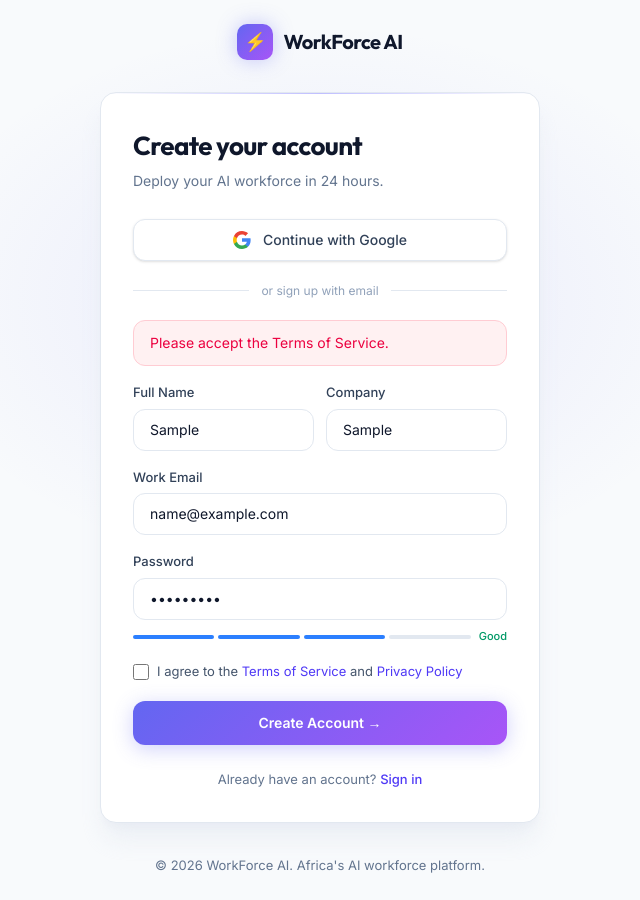
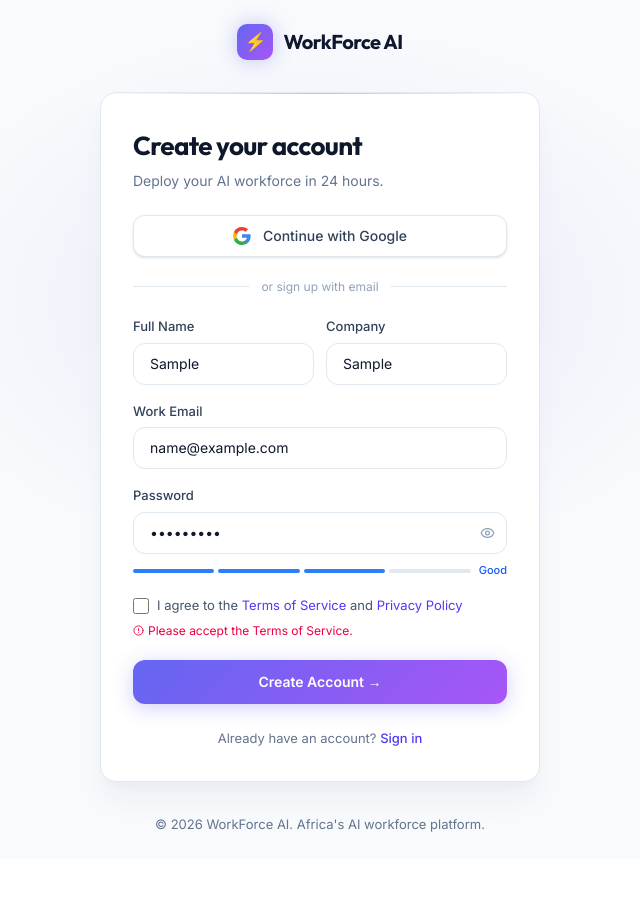
Before and after one commit to Pipe7-sudo/Agentic, a Next.js app in the folder frontend/: page /sign-up in a window 1280 px wide. Both pictures are taken after typing "Sample", "Sample", "name@example.com", "Sample123" into the empty fields and a click on the button "Create Account →". Shown: the whole page, without its empty margins (320-960 px from the left). After the commit the page ends 859 px from the top, so only its background shows below. Built offline with nearby package versions, Linux system fonts and the light colour scheme.

Commit message:
feat(sign-up): per-field validation on blur, terms error, redirect to /onboarding after success

```diff
--- a/frontend/src/app/(auth)/sign-up/page.tsx
+++ b/frontend/src/app/(auth)/sign-up/page.tsx
@@ -2,9 +2,11 @@
 import { useState } from 'react';
 import Link from 'next/link';
 import { useRouter } from 'next/navigation';
+import { Eye, EyeOff, AlertCircle } from 'lucide-react';
 
 const strengthLabels = ['', 'Weak', 'Fair', 'Good', 'Strong'];
 const strengthColors = ['', 'bg-rose-500', 'bg-amber-400', 'bg-blue-500', 'bg-emerald-500'];
+const strengthText   = ['', 'text-rose-600 dark:text-rose-400', 'text-amber-600 dark:text-amber-400', 'text-blue-600 dark:text-blue-400', 'text-emerald-600 dark:text-emerald-400'];
 
 function getStrength(pw: string): number {
   let score = 0;
@@ -14,35 +16,73 @@
   if (/[^A-Za-z0-9]/.test(pw)) score++;
   return score;
 }
+function isValidEmail(e: string) { return /^[^\s@]+@[^\s@]+\.[^\s@]+$/.test(e); }
+
+type Fields = 'name' | 'email' | 'company' | 'password';
 
 export default function SignUpPage() {
   const router = useRouter();
-  const [form, setForm] = useState({ name: '', email: '', company: '', password: '' });
-  const [agreed, setAgreed] = useState(false);
+  const [form,    setForm]    = useState({ name: '', email: '', company: '', password: '' });
+  const [showPw,  setShowPw]  = useState(false);
+  const [agreed,  setAgreed]  = useState(false);
   const [loading, setLoading] = useState(false);
-  const [error, setError] = useState('');
+  const [touched, setTouched] = useState<Partial<Record<Fields, boolean>>>({});
+  const [errors,  setErrors]  = useState<Partial<Record<Fields | 'terms', string>>>({});
   const strength = getStrength(form.password);
 
-  const set = (k: keyof typeof form) => (e: React.ChangeEvent<HTMLInputElement>) =>
-    setForm(prev => ({ ...prev, [k]: e.target.value }));
+  const set = (k: Fields) => (e: React.ChangeEvent<HTMLInputElement>) => {
+    const val = e.target.value;
+    setForm(prev => ({ ...prev, [k]: val }));
+    if (touched[k]) setErrors(er => ({ ...er, [k]: validate(k, val) }));
+  };
+
+  const validate = (k: Fields, val: string): string | undefined => {
+    if (k === 'name')     return val.trim().length < 2 ? 'Full name is required' : undefined;
+    if (k === 'company')  return !val.trim() ? 'Company name is required' : undefined;
+    if (k === 'email')    return !val ? 'Email is required' : !isValidEmail(val) ? 'Enter a valid email address' : undefined;
+    if (k === 'password') return !val ? 'Password is required' : val.length < 8 ? 'Password must be at least 8 characters' : undefined;
+  };
+
+  const handleBlur = (k: Fields) => {
+    setTouched(t => ({ ...t, [k]: true }));
+    setErrors(e => ({ ...e, [k]: validate(k, form[k]) }));
+  };
 
   const handleSubmit = async (e: React.FormEvent) => {
     e.preventDefault();
-    setError('');
-    if (!form.name || !form.email || !form.company || !form.password) {
-      setError('Please fill in all fields.'); return;
-    }
-    if (!agreed) { setError('Please accept the Terms of Service.'); return; }
-    if (strength < 2) { setError('Please choose a stronger password.'); return; }
+    const fields: Fields[] = ['name', 'email', 'company', 'password'];
+    const newErrors: typeof errors = {};
+    fields.forEach(k => { const err = validate(k, form[k]); if (err) newErrors[k] = err; });
+    if (!agreed) newErrors.terms = 'Please accept the Terms of Service.';
+    setTouched({ name: true, email: true, company: true, password: true });
+    setErrors(newErrors);
+    if (Object.keys(newErrors).length > 0) return;
+
     setLoading(true);
     await new Promise(r => setTimeout(r, 1200));
     localStorage.setItem('wf_session', JSON.stringify({ email: form.email, name: form.name }));
-    router.push('/dashboard');
+    // Mark as new user → send to onboarding
+    localStorage.setItem('wf_onboarding', '1');
+    router.push('/onboarding');
   };
+
+  const fieldClass = (k: Fields) =>
+    `w-full px-4 py-2.5 rounded-xl border text-sm text-slate-900 dark:text-white placeholder:text-slate-400 dark:placeholder:text-slate-600 focus:outline-none focus:ring-2 transition-all bg-white dark:bg-white/[0.03] ${
+      touched[k] && errors[k]
+        ? 'border-rose-400 dark:border-rose-500/50 focus:ring-rose-500/30'
+        : 'border-slate-200 dark:border-white/[0.07] focus:ring-indigo-500/50 focus:border-indigo-400 dark:focus:border-indigo-500'
+    }`;
+
+  const FieldError = ({ k }: { k: Fields }) =>
+    touched[k] && errors[k] ? (
+      <p className="flex items-center gap-1 mt-1.5 text-[12px] text-rose-600 dark:text-rose-400">
+        <AlertCircle size={11} /> {errors[k]}
+      </p>
+    ) : null;
 
   return (
     <>
-      <div className="mb-7">
+      <div className="mb-6">
         <h1 className="font-['Outfit'] text-[26px] font-bold text-slate-900 dark:text-white tracking-tight mb-1">Create your account</h1>
         <p className="text-sm text-slate-500 dark:text-slate-400">Deploy your AI workforce in 24 hours.</p>
       </div>
@@ -64,31 +104,40 @@
         <div className="flex-1 h-px bg-slate-200 dark:bg-white/[0.07]" />
       </div>
 
-      <form onSubmit={handleSubmit} className="flex flex-col gap-4">
-        {error && (
-          <div className="bg-rose-50 dark:bg-rose-500/10 border border-rose-200 dark:border-rose-500/20 text-rose-600 dark:text-rose-400 text-sm px-4 py-3 rounded-xl">{error}</div>
-        )}
+      <form onSubmit={handleSubmit} className="flex flex-col gap-4" noValidate>
         <div className="grid grid-cols-2 gap-3">
           <div>
             <label className="block text-[13px] font-medium text-slate-700 dark:text-slate-300 mb-1.5">Full Name</label>
-            <input type="text" value={form.name} onChange={set('name')} placeholder="Ada Okafor"
-              className="w-full px-4 py-2.5 rounded-xl border border-slate-200 dark:border-white/[0.07] bg-white dark:bg-white/[0.03] text-slate-900 dark:text-white text-sm placeholder:text-slate-400 dark:placeholder:text-slate-600 focus:outline-none focus:ring-2 focus:ring-indigo-500/50 focus:border-indigo-400 transition-all" />
+            <input type="text" value={form.name} onChange={set('name')} onBlur={() => handleBlur('name')}
+              placeholder="Ada Okafor" className={fieldClass('name')} />
+            <FieldError k="name" />
           </div>
           <div>
             <label className="block text-[13px] font-medium text-slate-700 dark:text-slate-300 mb-1.5">Company</label>
-            <input type="text" value={form.company} onChange={set('company')} placeholder="Acme Ltd."
-              className="w-full px-4 py-2.5 rounded-xl border border-slate-200 dark:border-white/[0.07] bg-white dark:bg-white/[0.03] text-slate-900 dark:text-white text-sm placeholder:text-slate-400 dark:placeholder:text-slate-600 focus:outline-none focus:ring-2 focus:ring-indigo-500/50 focus:border-indigo-400 transition-all" />
+            <input type="text" value={form.company} onChange={set('company')} onBlur={() => handleBlur('company')}
+              placeholder="Acme Ltd." className={fieldClass('company')} />
+            <FieldError k="company" />
           </div>
         </div>
+
         <div>
           <label className="block text-[13px] font-medium text-slate-700 dark:text-slate-300 mb-1.5">Work Email</label>
-          <input type="email" value={form.email} onChange={set('email')} placeholder="you@company.com"
-            className="w-full px-4 py-2.5 rounded-xl border border-slate-200 dark:border-white/[0.07] bg-white dark:bg-white/[0.03] text-slate-900 dark:text-white text-sm placeholder:text-slate-400 dark:placeholder:text-slate-600 focus:outline-none focus:ring-2 focus:ring-indigo-500/50 focus:border-indigo-400 transition-all" />
+          <input type="email" value={form.email} onChange={set('email')} onBlur={() => handleBlur('email')}
+            placeholder="you@company.com" className={fieldClass('email')} />
+          <FieldError k="email" />
         </div>
+
         <div>
           <label className="block text-[13px] font-medium text-slate-700 dark:text-slate-300 mb-1.5">Password</label>
-          <input type="password" value={form.password} onChange={set('password')} placeholder="Min. 8 characters"
-            className="w-full px-4 py-2.5 rounded-xl border border-slate-200 dark:border-white/[0.07] bg-white dark:bg-white/[0.03] text-slate-900 dark:text-white text-sm placeholder:text-slate-400 dark:placeholder:text-slate-600 focus:outline-none focus:ring-2 focus:ring-indigo-500/50 focus:border-indigo-400 transition-all" />
+          <div className="relative">
+            <input type={showPw ? 'text' : 'password'} value={form.password} onChange={set('password')} onBlur={() => handleBlur('password')}
+              placeholder="Min. 8 characters" className={fieldClass('password') + ' pr-11'} />
+            <button type="button" onClick={() => setShowPw(s => !s)}
+              className="absolute right-3 top-1/2 -translate-y-1/2 text-slate-400 hover:text-slate-600 dark:hover:text-slate-300 transition-colors">
+              {showPw ? <EyeOff size={15} /> : <Eye size={15} />}
+            </button>
+          </div>
+          <FieldError k="password" />
           {form.password && (
             <div className="mt-2 flex items-center gap-2">
               <div className="flex gap-1 flex-1">
@@ -96,22 +145,27 @@
                   <div key={i} className={`h-1 flex-1 rounded-full transition-all ${strength >= i ? strengthColors[strength] : 'bg-slate-200 dark:bg-white/10'}`} />
                 ))}
               </div>
-              <span className={`text-[11px] font-medium ${strength >= 3 ? 'text-emerald-600 dark:text-emerald-400' : strength >= 2 ? 'text-blue-500' : 'text-amber-500'}`}>
-                {strengthLabels[strength]}
-              </span>
+              <span className={`text-[11px] font-medium ${strengthText[strength]}`}>{strengthLabels[strength]}</span>
             </div>
           )}
         </div>
-        <div className="flex items-start gap-2">
-          <input id="terms" type="checkbox" checked={agreed} onChange={e => setAgreed(e.target.checked)}
-            className="w-4 h-4 mt-0.5 rounded border-slate-300 dark:border-white/20 accent-indigo-600 shrink-0" />
-          <label htmlFor="terms" className="text-[13px] text-slate-600 dark:text-slate-400 leading-[1.5] cursor-pointer">
-            I agree to the{' '}
-            <a href="#" className="text-indigo-600 dark:text-indigo-400 hover:underline">Terms of Service</a>
-            {' '}and{' '}
-            <a href="#" className="text-indigo-600 dark:text-indigo-400 hover:underline">Privacy Policy</a>
-          </label>
+
+        <div>
+          <div className="flex items-start gap-2">
+            <input id="terms" type="checkbox" checked={agreed} onChange={e => { setAgreed(e.target.checked); if (errors.terms) setErrors(er => ({ ...er, terms: undefined })); }}
+              className="w-4 h-4 mt-0.5 rounded border-slate-300 dark:border-white/20 accent-indigo-600 shrink-0" />
+            <label htmlFor="terms" className="text-[13px] text-slate-600 dark:text-slate-400 leading-[1.5] cursor-pointer">
+              I agree to the{' '}<a href="#" className="text-indigo-600 dark:text-indigo-400 hover:underline">Terms of Service</a>{' '}and{' '}
+              <a href="#" className="text-indigo-600 dark:text-indigo-400 hover:underline">Privacy Policy</a>
+            </label>
+          </div>
+          {errors.terms && (
+            <p className="flex items-center gap-1 mt-1.5 text-[12px] text-rose-600 dark:text-rose-400">
+              <AlertCircle size={11} /> {errors.terms}
+            </p>
+          )}
         </div>
+
         <button type="submit" disabled={loading}
           className="w-full py-3 rounded-xl text-sm font-semibold text-white gradient-bg shadow-[0_4px_20px_rgba(99,102,241,0.3)] hover:shadow-[0_6px_28px_rgba(99,102,241,0.45)] hover:-translate-y-px transition-all disabled:opacity-60 disabled:cursor-not-allowed disabled:transform-none mt-1">
           {loading ? (
```
